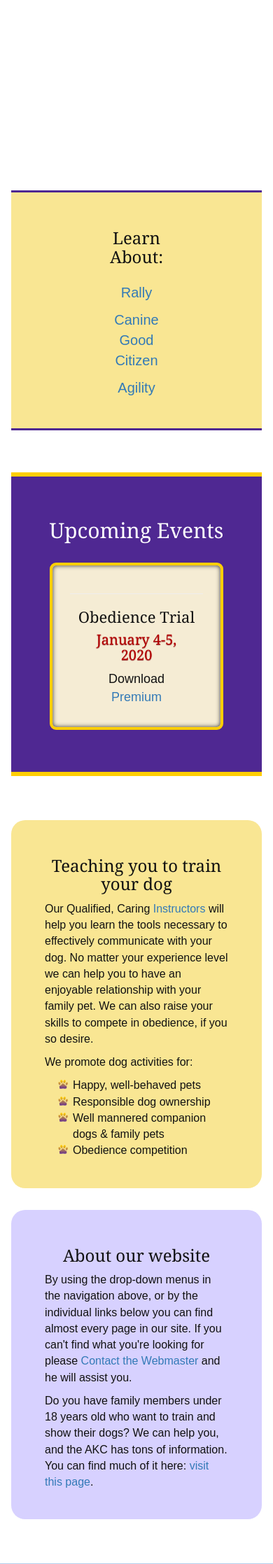
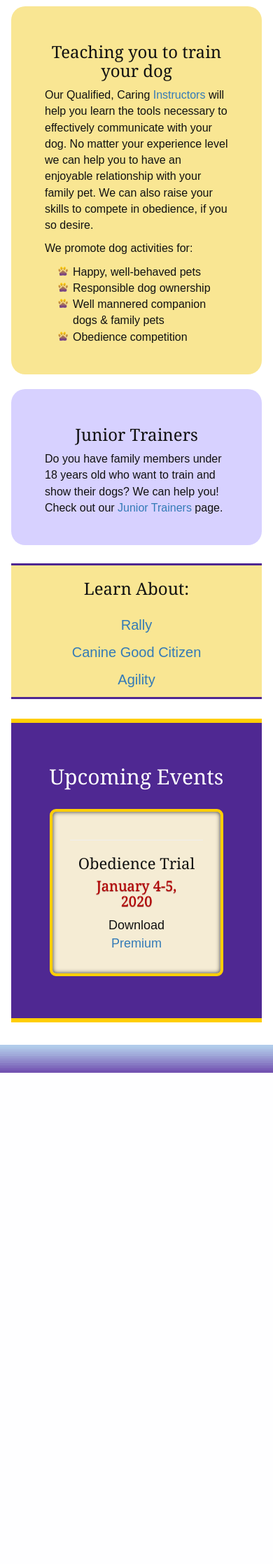
Before and after one commit to iggalot/EOCWebsite, a PHP site: page / in a window 390 px wide. Shown: the part 1690-3925 px from the top of the page at 70% size. After the commit the page ends 3223 px from the top, so only its background shows below. Run offline with PHP 8.4, Linux system fonts and the light colour scheme; some libraries are stand-ins or nearby versions; some web fonts are replaced.

Commit message:
Rework of index.html.  Minimized redundant info.  Removed HOME menu item.  Resized and reformatted carousel images.

```diff
--- a/eocstyles.css
+++ b/eocstyles.css
@@ -238,40 +238,37 @@ a:link {
 /*~~~~~ NAVBAR ~~~~~*/
 .navbar {
 	background-color:#f5cc18;
+	color:#4f2892;
 	position: fixed;
 	vertical-align: center;
+	line-height: 2.0em;
 	top: 0;
 	width: 100%;
 	box-shadow: 0 3px 2px #4f2892;
+	font-size: 1.2em;
 }
 
-.navbar a {
+.navbar .nav .navbar-nav> li > a {
 	float: left;
 	display: block;
-	color: #f2f2f2;
-	text-align: center;
-	padding: 14px 16px;
 	text-decoration: none;
-	font-size: 17px;
 }
 
-.navbar a:hover {
+/*.navbar a:hover {
 	background: #f9e693;
-	color:	#4f2892;
-}
+	color:	 #f2f2f2;
+
+}*/
 
 .navbar-default .navbar-brand {
 	color:#4f2892;
-	font-size:2.4em;
+	font-size:2.0em;
 	font-weight:700;
 	font-family:'Droid Serif', 'Georgia', 'Palotine Linotype', serif;
-	padding:.5em 1em 0 1em;
-	background-color:#f5cc18;
 	text-shadow:0 0 10px #eee;
 }
 
 .navbar-default .navbar-nav > .active  {
-
 	background-color:#f00;
 }
 
@@ -280,12 +277,11 @@ a:link {
 	background-color:#f9e693;
 }
 
+/* Social media navbar icons */
 .navbar-socialmedia img{
+	line-height: 2.0em;
 	height: 30px;
 	vertical-align: center;
-/*	max-height: 50%;*/
-/*	max-height: 80%;
-	background-color: red;*/
 }
 
 /* Override BS dropdown defaults */
@@ -470,7 +466,6 @@ a:link {
 	color:#eeeeee;
 }
 
-
 .trial-btn {
 	display: block;
 	margin: 5px auto;
@@ -484,19 +479,35 @@ a:link {
 	line-height: 1.6em;
 	display: block;
 }
+
+/* Controls the size of the sidebar and the carousel div */
 #eoc-slides {
-	min-height:68rem;
+	height: 30em;
+/*	max-height: 30.0em;*/
+	/*min-height:68rem;	*/
 }
+
+/* Format for individual carousel images.  Height should match eoc-slides */
 .carousel-inner > .item > img {
 	margin-right: auto;
 	margin-left: auto;
+	margin-top: auto;
+	margin-bottom: auto;
+
+	border-radius: 0.5em;
+
+	max-height: 100%;
+	max-width: 100%;
+
+	height: 30em;
+
 }
 .event h3{
 	font-size: 2.2rem;
 }
 .home-content-yel {
 	box-sizing: border-box;
-	margin: 1.5rem auto;
+	margin: 1.0rem auto;
 	background-color: #F9E693;
 	border-radius: 20px;
 	padding: 2em 3em;
@@ -504,7 +515,7 @@ a:link {
 }
 .home-content-blu {
 	box-sizing: border-box;
-	margin: 1.5rem auto;
+	margin: 1.0rem auto;
 	background-color:#d7d1ff;
 	border-radius: 20px;
 	padding: 2em 3em;
@@ -513,8 +524,8 @@ a:link {
 	border-top: 3px solid #4f2892;
 	border-bottom: 3px solid #4f2892;
 	background-color: #f9e693;
-	padding: 2em 8em;
-	margin-bottom: 3em;
+	margin-top: 1em;
+	margin-bottom: 1em;
 }
 /*~~~~ ABOUT US ~~~~*/
 .about-box {
--- a/index.html
+++ b/index.html
@@ -33,7 +33,7 @@
 		    <![endif]-->
 	</head>
 
-<head>
+	<header>
 		<!--NAVBAR-->
 		<nav class="navbar navbar-default navbar-expand-lg navbar-fixed-top" role="navigation">
 		 	<div class="container-fluid">
@@ -50,9 +50,9 @@
 		    	</div>
 
 		   		<!--  Start Desktop Navbar -->
-	      	<nav id="navbar" class="navbar-collapse collapse">
+		      	<div id="navbar" class="navbar-collapse collapse">
 		        	<ul class="nav navbar-nav">
-\
+
 			            <li><a href="classes.html">Class Info</a></li>
 				            <li class="dropdown">
 				            	<a href="#" class="dropdown-toggle" data-toggle="dropdown" role="button" aria-haspopup="true" aria-expanded="false">Events <span class="caret"></span></a>
@@ -94,23 +94,23 @@
 			             	<li> <span class="fill-hor-text"> &nbsp; </span>
 			             	</li>
 
+			             	<!-- Social Media Icons
 			             	<li>
 			             		<!--FB--><a href="http://facebook.com/pages/Evansville-Obedience-Club/152278254814193" class="navbar-socialmedia" target="_blank"><img src="images/FbookIcon-64.png" class="navbar-socialmedia" alt="face book link" /></a>
 			             	</li>
 		        	</ul>
-			</nav><!-- /.navbar-collapse -->
+				</div><!-- /.navbar-collapse -->
 		    </div><!-- /.container-fluid -->
 		</nav>
-</head>
+	</header>
 
 	<!-- CONTENT -->
 	<body>
 		<div class="main">
-	<div class="container-fluid"><!-- CONTENT CONTAINER -->
-		<div class="row">
-			<div class="container">
-				<div class="col-md-12">
-					<div class="page-banner minitron container">
+			<div class="container-fluid" ><!-- CONTENT CONTAINER -->
+				<div class="row" >
+					<div class="col-md-12" >
+						<div class="page-banner minitron container" >
 							<div class="col-md-3">
 									<img src="images/eoc-Logo-160.png" class="img-responsive home-logo" alt="EOC Logo" width="119">
 							</div>
@@ -124,134 +124,171 @@
 						</div>
 					</div>
 				</div>
-		</div>
+
 				<div class="row">
-    	<div class="container top-mar-1-twom">
-
-        	<!--Left Sidebar-->
-            <div class="col-md-3 row purple-bkg tron">
+			    	<div class="container-fluid">
+			        	<!--Left Trial Sidebar-->
+			            <div class="col-md-3 purple-bkg tron">
 							<h3 class="center-block white">Upcoming Trials</h3>
 
 							<hr>
 							<p class="trial-text-sidebar center-block white">Obedience</p>
 							<p class="trial-text-sidebar center-block white">January 4-5, 2020</p>
 							<a href="pdf-doc-files/2020_January_ObediencePremium.pdf" target="_blank"><button class="btn btn-default trial-btn text-center btm-mar-1m" type="submit">Download Premium</button></a>
-
-
 			            </div>
 
-			<div class="col-md-9" style="padding-left : 50px"><!--SliderWrapper-->
-				<div id="eoc-slides" class="carousel slide" data-interval="5500" data-ride="carousel" data-wrap="true" data-pause="hover">
+			            <!-- Spacer between elements -->
+						<div class="col-md-2">
+			            </div>
+
+						<!-- Image Carousel -->
+						<div class="col-md-9" ><!--SliderWrapper-->
+							<div id="eoc-slides" class="carousel slide" data-interval="3000" data-ride="carousel" data-wrap="true" data-pause="hover">
 								<!-- Wrapper for slides -->
 								<div class="carousel-inner" role="listbox">
 									<div class="item active">
-							<img src="EOCslideshow/Shine-&-Court,-12-weeks.jpg" width="540" alt="Shine and Court" class="img-responsive center-block" />
+										<img src="EOCslideshow/Shine-&-Court,-12-weeks.jpg" alt="Shine and Court" />
 									</div>
 									<div class="item">
-							<img src="EOCslideshow/AgilityEquipment.jpg" width="675" alt="agility equipment" class="img-responsive" />
+										<img src="EOCslideshow/AgilityEquipment.jpg" alt="agility equipment" />
 									</div>
 									<div class="item">
-							<img src="EOCslideshow/brigjump.jpg" width="675" alt="Brig jump" class="img-responsive" />
+										<img src="EOCslideshow/brigjump.jpg" alt="Brig jump" />
 									</div>
 									<div class="item">
-							<img src="EOCslideshow/Training-5-25-1.jpg" width="658" alt="training" class="img-responsive center-block" />
+										<img src="EOCslideshow/Training-5-25-1.jpg" alt="training" />
 									</div>
 									<div class="item">
-						  <img src="EOCslideshow/De,-Amigo,-Skeet.jpg" width="643" alt="Tres Amigos" class="img-responsive" />
+									  <img src="EOCslideshow/De,-Amigo,-Skeet.jpg" alt="Tres Amigos" />
 									</div>
 			                        <div class="item">
-							<img src="images/2017Rally/Airedale-Jump.jpg" alt="Airedale jumps" width="675" class="img-responsive" />
+										<img src="images/2017Rally/Airedale-Jump.jpg" alt="Airedale jumps" />
 									</div>
 									<div class="item">
-							<img src="images/2017Rally/BeckyRiver.jpg" alt="Becky focus" width="465" class="img-responsive center-block" />
+										<img src="images/2017Rally/BeckyRiver.jpg" alt="Becky focus" />
 									</div>
 									<div class="item">
-							<img src="EOCslideshow/MaxandRex2.jpg" width="665" alt="Max and Rex" class="img-responsive" />
+										<img src="EOCslideshow/MaxandRex2.jpg" alt="Max and Rex" />
 									</div>
 									<div class="item">
-							<img src="EOCslideshow/Moses.jpg" width="348" alt="Moses"  class="img-responsive center-block" />
+										<img src="EOCslideshow/Moses.jpg" alt="Moses" />
 									</div>
 									<div class="item">
-							<img src="images/2017Rally/2Scotties.jpg" width="770" alt="2 Scotties with Krista" class="img-responsive" />
+										<img src="images/2017Rally/2Scotties.jpg" alt="2 Scotties with Krista" />
 									</div>
 									<div class="item">
-							<img src="EOCslideshow/EdieHeel.jpg" width="608" alt="Edie Heel" class="img-responsive" />
+										<img src="EOCslideshow/EdieHeel.jpg" alt="Edie Heel" />
 									</div>
 									<div class="item">
-							<img src="EOCslideshow/EdieGlove.jpg" width="356" alt="Edie Glove" class="img-responsive center-block" />
+										<img src="EOCslideshow/EdieGlove.jpg" alt="Edie Glove" />
 									</div>
 									<div class="item">
-							<img src="images/2017Rally/1Scottie.jpg" width="426" alt="Krista Heels Scottie" class="img-responsive center-block" />
+										<img src="images/2017Rally/1Scottie.jpg" alt="Krista Heels Scottie" />
 									</div>
 									<div class="item">
-							<img src="EOCslideshow/EdiExam.jpg" width="344" alt="Edie Stand for Exam" class="img-responsive" />
+										<img src="EOCslideshow/EdiExam.jpg" alt="Edie Stand for Exam"  />
 									</div>
 									<div class="item">
-							<img src="EOCslideshow/eideFig8.jpg" width="681" alt="Figure 8" class="img-responsive" />
+										<img src="EOCslideshow/eideFig8.jpg" alt="Figure 8" />
 									</div>
 									<div class="item">
-							<img src="images/2017Rally/ScottieJump.jpg" width="800" alt="ScottieJump" class="img-responsive" />
+										<img src="images/2017Rally/ScottieJump.jpg" alt="ScottieJump" />
 									</div>
 									<div class="item">
-							<img src="EOCslideshow/eideRecall.jpg" width="689" alt="Recall" class="img-responsive" />
+										<img src="EOCslideshow/eideRecall.jpg" alt="Recall" />
 									</div>
 									<div class="item">
-							<img src="EOCslideshow/Lexi-2.jpg" width="300" alt="Lexi Jumps" class="img-responsive center-block" />
+										<img src="EOCslideshow/Lexi-2.jpg" alt="Lexi Jumps" />
 									</div>
 									<div class="item">
-							<img src="EOCslideshow/Lexi1.jpg" width="581" alt="Lexi weaves" class="img-responsive center-block" />
+										<img src="EOCslideshow/Lexi1.jpg" alt="Lexi weaves" />
 									</div>
 									<div class="item">
-							<img src="EOCslideshow/Roxie.jpg" width="689" alt="Roxie" class="img-responsive" />
+										<img src="EOCslideshow/Roxie.jpg" alt="Roxie" />
 									</div>
 									<div class="item">
-							<img src="EOCslideshow/Lexi3.jpg" width="669" alt="Lexi Jumps" class="img-responsive" />
+										<img src="EOCslideshow/Lexi3.jpg" alt="Lexi Jumps" />
 									</div>
 									<div class="item">
-							<img src="EOCslideshow/Howard-AFrame.jpg" width="347" alt="A frame" class="img-responsive center-block" />
+										<img src="EOCslideshow/Howard-AFrame.jpg" alt="A frame" />
 									</div>
 									<div class="item">
-							<img src="EOCslideshow/Howard-Tunnel.jpg" width="550" alt="Tunnel" class="img-responsive center-block" />
+										<img src="EOCslideshow/Howard-Tunnel.jpg" alt="Tunnel" />
 									</div>
 									<div class="item">
-							<img src="EOCslideshow/brigncathi.jpg" width="675" alt="Brig" class="img-responsive" />
+										<img src="EOCslideshow/brigncathi.jpg" alt="Brig" />
 									</div>
 									<div class="item">
-							<img src="EOCslideshow/Howard-Fig8.jpg" width="500" alt="Tequila and Dingo" class="img-responsive center-block" />
+										<img src="EOCslideshow/Howard-Fig8.jpg" alt="Tequila and Dingo"/>
 									</div>
 									<div class="item">
-							<img src="EOCslideshow/Howard-RallyRibbons.jpg" width="347" alt="Rally Ribbons" class="img-responsive center-block" />
+										<img src="EOCslideshow/Howard-RallyRibbons.jpg" alt="Rally Ribbons" />
 									</div>
 									<div class="item">
-							<img src="EOCslideshow/TerrelnBart.jpg" width="285" alt="Terrell and Bart" class="img-responsive center-block" />
+										<img src="EOCslideshow/TerrelnBart.jpg" alt="Terrell and Bart" />
 									</div>
 									<div class="item">
-							<img src="EOCslideshow/brigtire.jpg" width="675" alt="Brig tire" class="img-responsive">
+										<img src="EOCslideshow/brigtire.jpg" alt="Brig tire" >
 									</div>
 									<div class="item">
-							<img src="EOCslideshow/CarolynLegend.jpg" width="308" alt="Carolyn and Journey" class="img-responsive center-block" />
+										<img src="EOCslideshow/CarolynLegend.jpg" alt="Carolyn and Journey" />
 									</div>
 									<div class="item">
-							<img src="EOCslideshow/cortflyin.jpg" width="332" alt="Cort in the air" class="img-responsive center-block" />
+										<img src="EOCslideshow/cortflyin.jpg" alt="Cort in the air" />
 									</div>
 									<div class="item">
-							<img src="EOCslideshow/journeyarticles.jpg" width="299" alt="Journey with articles" class="img-responsive center-block" />
+										<img src="EOCslideshow/journeyarticles.jpg" alt="Journey with articles" />
 									</div>
 									<div class="item">
-							<img src="EOCslideshow/Legend.jpg" width="675" alt="Legend" class="img-responsive" />
+										<img src="EOCslideshow/Legend.jpg" alt="Legend" />
 									</div>
 									<div class="item">
-							<img src="EOCslideshow/Nov-B-1st-b.jpg" width="675" alt="Nov B 1st" class="img-responsive" />
+										<img src="EOCslideshow/Nov-B-1st-b.jpg" alt="Nov B 1st" />
 									</div>
 									<div class="item">
-							<img src="EOCslideshow/Open-A-qualifiers.jpg" width="675" alt="Open A Qualifiers" class="img-responsive" />
+										<img src="EOCslideshow/Open-A-qualifiers.jpg" alt="Open A Qualifiers" />
 									</div>
-					</div><!-- CLOSE SLIDER -->
+								</div><!-- CLOSE SLIDES -->
 			            	</div><!--  CLOSE CAROUSEL  -->
 			        	</div><!--  CLOSE COLUMN -->
+
 			        </div><!--  CLOSE CONTAINER -->
+				</div>
+
+				<div class="row">
+
+					<!-- Mission and Purpose -->
+					<div class="container-fluid"><!-- OPEN PAGE CONTAINER -->
+						<div class="row"><!-- HOME CONTENT -->
+				        	<div class="col-md-5 home-content-yel">
+								<h3>Teaching you to train your dog</h3>
+								<p>Our Qualified, Caring <a href="instructors.html">Instructors </a>will help you learn the tools necessary to effectively communicate with your dog. No matter your experience level we can help you to have an enjoyable relationship with your family pet. We can also raise your skills to compete in obedience, if you so desire.</p>
+								<p>We promote dog activities for:</p>
+				                <ul>
+				                    <li>Happy, well-behaved pets</li>
+				                    <li>Responsible dog ownership</li>
+				                    <li>Well mannered companion dogs &amp; family pets</li>
+				                    <li>Obedience competition</li>
+				                </ul>
+				            </div>
+
+				            <!-- Spacer between elements -->
+							<div class="col-md-2">
+				            </div>
+
+				            <div class="col-md-5 home-content-blu">
+				            	<h3>Junior Trainers</h3>
+
+								<p>Do you have family members under 18 years old who want to train and show their dogs? We can help you! Check out our <a href="juniors.html">Junior Trainers </a> page.
+				                </p>
+							</div><!--CLOSE HOME CONTENT-->
 				    	</div><!-- CLOSE ROW -->
+				 	</div><!-- CLOSE PAGE CONTAINER -->
+
+		    	</div><!-- CLOSE ROW -->
+
 				<div class="row learn">
+
 					<h3 class="btm-mar-1m">Learn About:</h3>
 					<div class="col-md-4">
 						<p class="text-center fs-20"><a href="rally.html" target="_blank">Rally</a></p>
@@ -287,32 +324,6 @@
 				</div>
 			</div><!-- CLOSE PAGE CONTAINER -->
 
-	<div class="container-fluid"><!-- OPEN PAGE CONTAINER -->
-		<div class="row"><!-- HOME CONTENT -->
-    		<div class="container top-pad-2m bot-pad-2m">
-        	<div class="col-md-5 home-content-yel">
-				<h3>Teaching you to train your dog</h3>
-				<p>Our Qualified, Caring <a href="instructors.html">Instructors </a>will help you learn the tools necessary to effectively communicate with your dog. No matter your experience level we can help you to have an enjoyable relationship with your family pet. We can also raise your skills to compete in obedience, if you so desire.</p>
-				<p>We promote dog activities for:</p>
-                <ul>
-                    <li>Happy, well-behaved pets</li>
-                    <li>Responsible dog ownership</li>
-                    <li>Well mannered companion dogs &amp; family pets</li>
-                    <li>Obedience competition</li>
-                </ul>
-            </div>
-			<div class="col-md-2">
-            </div>
-            <div class="col-md-5 home-content-blu">
-            	<h3>About our website</h3>
-                <p>By using the drop-down menus in the navigation above, or by the individual links below you can find almost every page in our site. If you can't find what you're looking for please <a href="mailto:webmanager@evansvilleobedienceclub.com">Contact the Webmaster</a> and he will assist you.
-                </p>
-				<p>Do you have family members under 18 years old who want to train and show their dogs? We can help you, and the AKC has tons of information. You can find much of it here: <a href="juniors.html">visit this page</a>.
-                </p>
-			</div><!--CLOSE HOME CONTENT-->
-        	</div>
-    	</div><!-- CLOSE ROW -->
- 	</div><!-- CLOSE PAGE CONTAINER -->
 		</div>  <!-- MAIN CONTENT BLOCK -->
 
 
```
Lines whose indentation alone changed are shown as unchanged.
